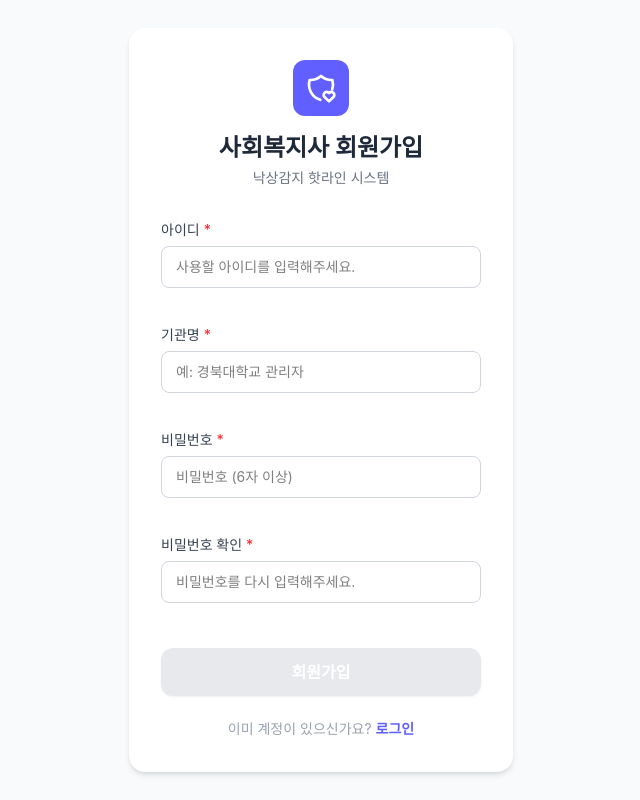
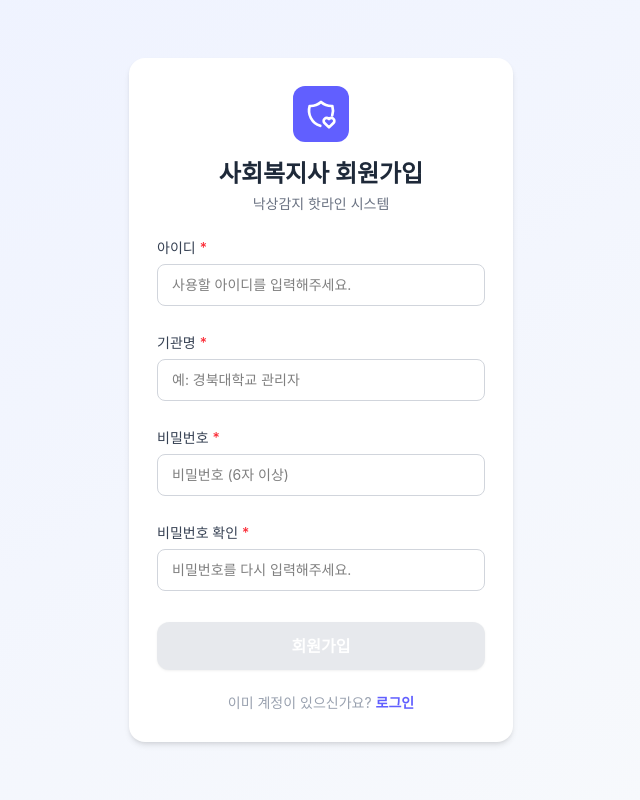
Before and after one commit to cherrishbombti/Cherrishbomb_FE, a React (Vite) app: page /worker/signup in a window 1280 px wide. Shown: the whole page, without its empty margins (319-959 px from the left). Built offline with nearby package versions, Linux system fonts and the light colour scheme; no server answers.

Commit message:
style: 인증 페이지 여백 정리 및 배경 그라데이션 적용
- 로그인 서버에러 조건부 표시로 빈 공간 제거
- 회원가입 카드/폼 간격 축소(로그인과 통일)
- 인증 6개 화면 배경 은은한 인디고 그라데이션(indigo-50→slate-50)

```diff
--- a/src/pages/guardian/GuardianLoginPage.tsx
+++ b/src/pages/guardian/GuardianLoginPage.tsx
@@ -21,7 +21,7 @@ export default function GuardianLoginPage() {
   };
 
   return (
-    <div className="min-h-screen flex flex-col items-center justify-center bg-gray-50 px-4">
+    <div className="min-h-screen flex flex-col items-center justify-center bg-gradient-to-br from-indigo-50 to-slate-50 px-4">
       <div className="w-full max-w-sm bg-white rounded-2xl shadow-md p-8">
         {/* 로고 / 타이틀 */}
         <div className="mb-8 text-center">
--- a/src/pages/guardian/GuardianSignupPage.tsx
+++ b/src/pages/guardian/GuardianSignupPage.tsx
@@ -13,7 +13,7 @@ export default function GuardianSignupPage() {
   };
 
   return (
-    <div className="min-h-screen flex flex-col items-center justify-center bg-gray-50 px-4">
+    <div className="min-h-screen flex flex-col items-center justify-center bg-gradient-to-br from-indigo-50 to-slate-50 px-4">
       <div className="w-full max-w-sm bg-white rounded-2xl shadow-md p-8">
 
         {/* 로고 / 타이틀 */}
--- a/src/pages/guardian/OAuthCallbackPage.tsx
+++ b/src/pages/guardian/OAuthCallbackPage.tsx
@@ -76,7 +76,7 @@ export default function OAuthCallbackPage() {
 
   if (errorMsg) {
     return (
-      <div className="min-h-screen flex flex-col items-center justify-center bg-gray-50 gap-4 px-6">
+      <div className="min-h-screen flex flex-col items-center justify-center bg-gradient-to-br from-indigo-50 to-slate-50 gap-4 px-6">
         <div className="w-12 h-12 rounded-full bg-red-100 flex items-center justify-center">
           <svg className="w-6 h-6 text-red-500" fill="none" viewBox="0 0 24 24" stroke="currentColor" strokeWidth={2}>
             <path strokeLinecap="round" strokeLinejoin="round" d="M6 18L18 6M6 6l12 12" />
@@ -94,7 +94,7 @@ export default function OAuthCallbackPage() {
   }
 
   return (
-    <div className="min-h-screen flex flex-col items-center justify-center bg-gray-50 gap-4">
+    <div className="min-h-screen flex flex-col items-center justify-center bg-gradient-to-br from-indigo-50 to-slate-50 gap-4">
       <div className="w-10 h-10 border-4 border-indigo-500 border-t-transparent rounded-full animate-spin" />
       <p className="text-gray-500 text-sm">로그인 처리 중...</p>
     </div>
--- a/src/pages/guardian/WardRegisterPage.tsx
+++ b/src/pages/guardian/WardRegisterPage.tsx
@@ -74,7 +74,7 @@ export default function WardRegisterPage() {
   const displayRelationship = form.relationship === '기타' ? customRelationship : form.relationship;
 
   return (
-    <div className="min-h-screen flex flex-col items-center justify-center bg-gray-50 px-4 py-8">
+    <div className="min-h-screen flex flex-col items-center justify-center bg-gradient-to-br from-indigo-50 to-slate-50 px-4 py-8">
       <div className="w-full max-w-sm bg-white rounded-2xl shadow-md p-8">
 
         {/* 로고 / 타이틀 */}
--- a/src/pages/worker/WorkerLoginPage.tsx
+++ b/src/pages/worker/WorkerLoginPage.tsx
@@ -57,7 +57,7 @@ export default function WorkerLoginPage() {
   };
 
   return (
-    <div className="min-h-screen flex flex-col items-center justify-center bg-gray-50 px-4">
+    <div className="min-h-screen flex flex-col items-center justify-center bg-gradient-to-br from-indigo-50 to-slate-50 px-4">
       {/* 카드 */}
       <div className="w-full max-w-sm bg-white rounded-2xl shadow-md p-7">
         {/* 회원가입 성공 메시지 */}
@@ -116,13 +116,10 @@ export default function WorkerLoginPage() {
             required
           />
 
-          {/* 서버 에러 — 자리 항상 확보해 레이아웃 밀림 방지 */}
-          <p
-            className="text-sm text-red-500 text-center min-h-[16px] transition-opacity duration-200 motion-reduce:transition-none"
-            style={{ opacity: serverError ? 1 : 0 }}
-          >
-            {serverError || '\u00A0'}
-          </p>
+          {/* 서버 에러 — 있을 때만 표시 (드문 상황이라 예약 대신 조건부) */}
+          {serverError && (
+            <p className="text-sm text-red-500 text-center">{serverError}</p>
+          )}
 
           <BaseButton
             onClick={handleLogin}
--- a/src/pages/worker/WorkerSignupPage.tsx
+++ b/src/pages/worker/WorkerSignupPage.tsx
@@ -74,17 +74,17 @@ export default function WorkerSignupPage() {
     form.orgId && form.name && form.password && confirmPassword;
 
   return (
-    <div className="min-h-screen flex flex-col items-center justify-center bg-gray-50 px-4">
-      <div className="w-full max-w-sm bg-white rounded-2xl shadow-md p-8">
+    <div className="min-h-screen flex flex-col items-center justify-center bg-gradient-to-br from-indigo-50 to-slate-50 px-4">
+      <div className="w-full max-w-sm bg-white rounded-2xl shadow-md p-7">
         {/* 로고 / 타이틀 */}
-        <div className="mb-8 text-center">
+        <div className="mb-6 text-center">
           <Logo size="lg" className="mb-4" />
           <h1 className="text-2xl font-bold text-gray-800">사회복지사 회원가입</h1>
           <p className="text-sm text-gray-500 mt-1">{APP_NAME}</p>
         </div>
 
         {/* 입력 폼 */}
-        <div className="flex flex-col gap-4" onKeyDown={handleKeyDown}>
+        <div className="flex flex-col gap-1.5" onKeyDown={handleKeyDown}>
           <InputField
             label="아이디"
             type="text"
@@ -148,7 +148,7 @@ export default function WorkerSignupPage() {
             onClick={handleSignup}
             disabled={!isFormFilled || isLoading}
             loading={isLoading}
-            className={`w-full mt-2 !text-white !py-3 !rounded-xl !text-base !font-semibold ${
+            className={`w-full mt-1 !text-white !py-3 !rounded-xl !text-base !font-semibold ${
               isFormFilled
                 ? '!bg-indigo-500 hover:!bg-indigo-600'
                 : '!bg-gray-300'
```
